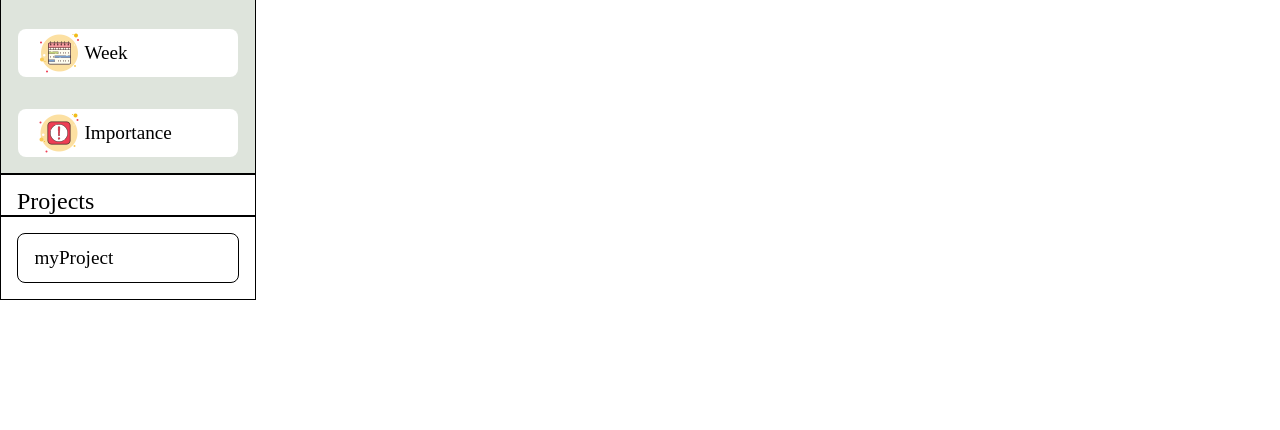
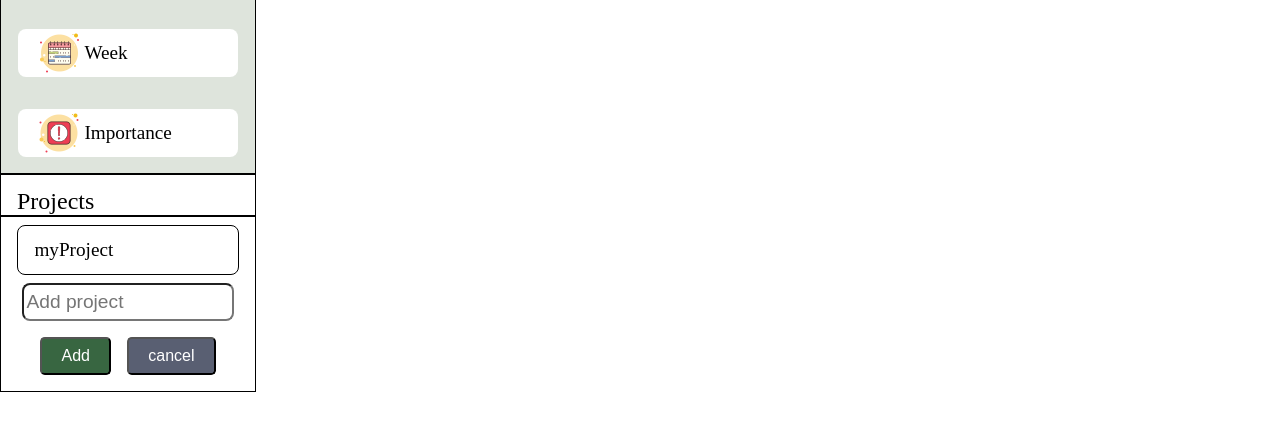
Before and after one commit to ANTH0RNY/Todo_List, a website built with webpack: page dist/index.html in a window 1280 px wide. Shown: the part 228-658 px from the top of the page. Built offline with nearby package versions, Linux system fonts and the light colour scheme; files whose address does not match are found by name.

Commit message:
Added form for adding projects

```diff
--- /dev/null
+++ b/src/components/form.js
@@ -0,0 +1,73 @@
+import { createSetElement, createFullElement, getElement } from "../util";
+import manageProjects from "../stores/projects";
+
+
+function createForm() {
+    const projectManager = manageProjects()
+
+    const form = createSetElement('div', {
+        class: "form"
+    })
+
+    const input = createSetElement('input', {
+        class: "project-input",
+        placeholder:"Add project"
+    })
+
+    const btns = createSetElement('div', {
+        class: "btn-container"
+    })
+    const add = createFullElement('button', {
+        class: "add btn"
+    }, 'Add')
+
+    const cancel = createFullElement('button', {
+        class: "btn cancel"
+    }, 'cancel')
+
+    btns.appendChild(add)
+    btns.appendChild(cancel)
+
+    add.addEventListener('click', (e) => {
+        const content = input.value
+        if (content.length == 0) {
+            return
+        }
+        console.log(content)
+        // const items=document.querySelectorAll('.project-item')
+        const myProjects = getElement('.my-project');
+        const title = myProjects.firstChild
+        myProjects.innerHTML = ''
+        myProjects.appendChild(title)
+        console.log(title)
+
+        projectManager.createAddProject(content)
+        const projecLIst = projectManager.getProjectNames()
+        projecLIst.forEach((val, index) => {
+            const projectItem = createSetElement("div", {
+                class: "project-item",
+                id: `project-item-${index}`,
+                'data-projectId':index
+            });
+            projectItem.innerText = val;
+            myProjects.appendChild(projectItem);
+        })
+        input.value=''
+        input.focus()
+        myProjects.appendChild(form)
+
+    })
+    input.addEventListener('keydown',(e)=>{
+        // console.log(e.key);
+        if (e.key==='Enter'){
+            add.click()
+            input.focus()
+        }
+    })
+
+    form.appendChild(input)
+    form.appendChild(btns)
+
+    return form
+}
+export default createForm
--- a/src/components/menu.js
+++ b/src/components/menu.js
@@ -1,60 +1,68 @@
-import { createSetElement } from '../util'
-import manageProjects from '../stores/projects'
-import all from '../img/icons/all.png'
-import important from '../img/icons/important.png'
-import today from '../img/icons/today.png'
-import week from '../img/icons/week.png'
+import { createSetElement } from "../util";
+import createForm from "./form";
+import manageProjects from "../stores/projects";
+import all from "../img/icons/all.png";
+import important from "../img/icons/important.png";
+import today from "../img/icons/today.png";
+import week from "../img/icons/week.png";
 
-import '../sass/menu.scss'
-
+import "../sass/menu.scss";
 
 function createMenu() {
-  console.log(manageProjects().getProjectNames())
-  const projectManager=manageProjects()
-  const wrapper = createSetElement('div', {
-    class: "menu"
-  })
-  const home = createSetElement('div', {
-    class: 'home'
-  })
+  console.log(manageProjects().getProjectNames());
+  const projectManager = manageProjects();
+  const wrapper = createSetElement("div", {
+    class: "menu",
+  });
+  const home = createSetElement("div", {
+    class: "home",
+  });
 
   const homeItems = [
-    { name: 'All', img: all },
-    { name: 'Today', img: today },
-    { name: 'Week', img: week },
-    { name: 'Importance', img: important }]
+    { name: "All", img: all },
+    { name: "Today", img: today },
+    { name: "Week", img: week },
+    { name: "Importance", img: important },
+  ];
   homeItems.forEach((val, index) => {
-    const item = createSetElement('div', {
+    const item = createSetElement("div", {
       class: `home-item ${val.name}`,
-      id: `home-${index}`
-    })
-    item.innerHTML = `<img src=${val.img} alt=${val.name} /> <span>${val.name}</span>`
-    home.appendChild(item)
-  })
+      id: `home-${index}`,
+    });
+    item.innerHTML = `<img src=${val.img} alt=${val.name} /> <span>${val.name}</span>`;
+    home.appendChild(item);
+  });
 
-  const myProjects = createSetElement('div', {
-    class: "my-project"
-  })
+  const myProjects = createSetElement("div", {
+    class: "my-project",
+  });
 
-  const head2=createSetElement('div',{
-    class:"menu-title"
-  })
-  head2.innerText='Projects'
+  const head2 = createSetElement("div", {
+    class: "menu-title",
+  });
+  head2.innerText = "Projects";
 
-  myProjects.appendChild(head2)
+  myProjects.appendChild(head2);
 
-  const myProject=projectManager.getProjects()
-  myProject.forEach((val, index)=>{
-    const projectItem=createSetElement('div',{
-      class:"project-item"
-    })
-    projectItem.innerText=val.name
-    myProjects.appendChild(projectItem)
-  })
+  // function updateProjects() {
+    const myProject = projectManager.getProjects();
+    myProject.forEach((val, index) => {
+      const projectItem = createSetElement("div", {
+        class: "project-item",
+        id:`project-item-${index}`,
+        'data-projectId':index
+      });
+      projectItem.innerText = val.name;
+      myProjects.appendChild(projectItem);
+    });
+  // }
+  // updateProjects();
 
-  wrapper.appendChild(home)
-  wrapper.appendChild(myProjects)
-  return wrapper
+  const form = createForm();
+  myProjects.appendChild(form);
+  wrapper.appendChild(home);
+  wrapper.appendChild(myProjects);
+  return wrapper;
 }
 
-export default createMenu
+export default createMenu;
--- a/src/sass/menu.scss
+++ b/src/sass/menu.scss
@@ -56,8 +56,46 @@
             align-items: center;
             padding-left: 1rem;
             border-radius: 0.5rem;
-            margin: 1rem 0;
+            margin: .5rem 0;
             border: 1px solid black;
         }
     }
+    .form{
+        display: flex;
+        flex-direction: column;
+        align-items: center;
+        // border: solid 1px black;
+        width: 100%;
+
+        input{
+            width: 80%;
+            height: 2rem;
+            border-radius: .5rem;
+            // padding: 0;
+            font-size: 1.2rem;
+        }
+        .btn-container{
+            display: flex;
+            // align-items: center;
+            justify-content: center;
+            gap: 1rem;
+            margin: 1rem 0;
+            .btn{
+                font-size: 1rem;
+                padding: .5rem 1.2rem;
+                border-radius: .3rem;
+                background-color: white;
+            }
+            .add{
+                background-color: #386641;
+                color: white;
+            }
+            .cancel{
+                // background-color: #E6C0E9;
+                background-color: #595F72;
+                color: white;
+
+            }
+        }
+    }
 }
--- a/src/stores/projects.js
+++ b/src/stores/projects.js
@@ -27,12 +27,17 @@ function manageProjects(){
         const newProject=new project(name)
         return newProject
     }
-
+    function createAddProject(name){
+        const newProject=new project(name)
+        myProjects.push(newProject)
+        return newProject
+    }
     return {
         addProject,
         getProjects,
         getProjectNames,
-        createProject
+        createProject,
+        createAddProject
     }
 }
 
```
